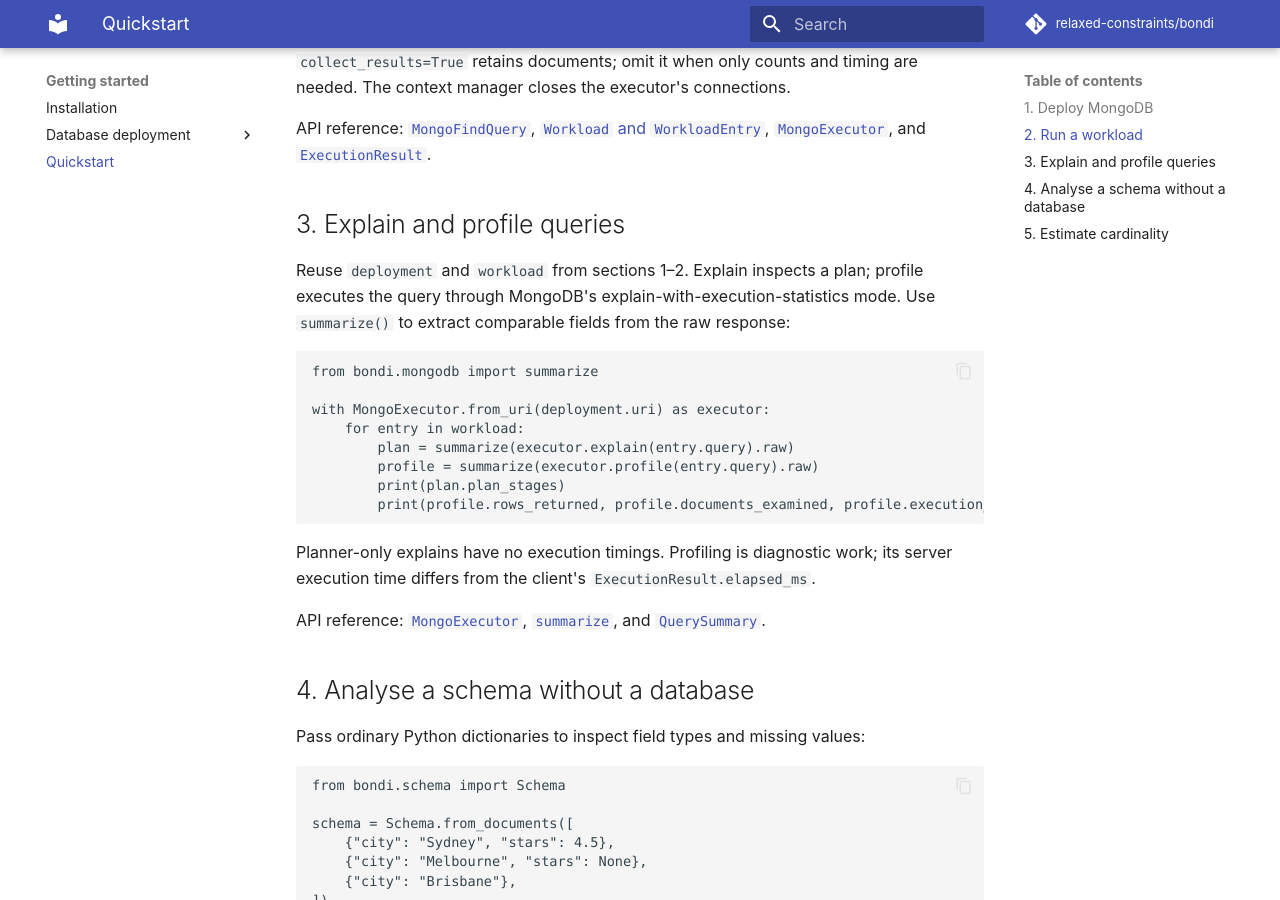
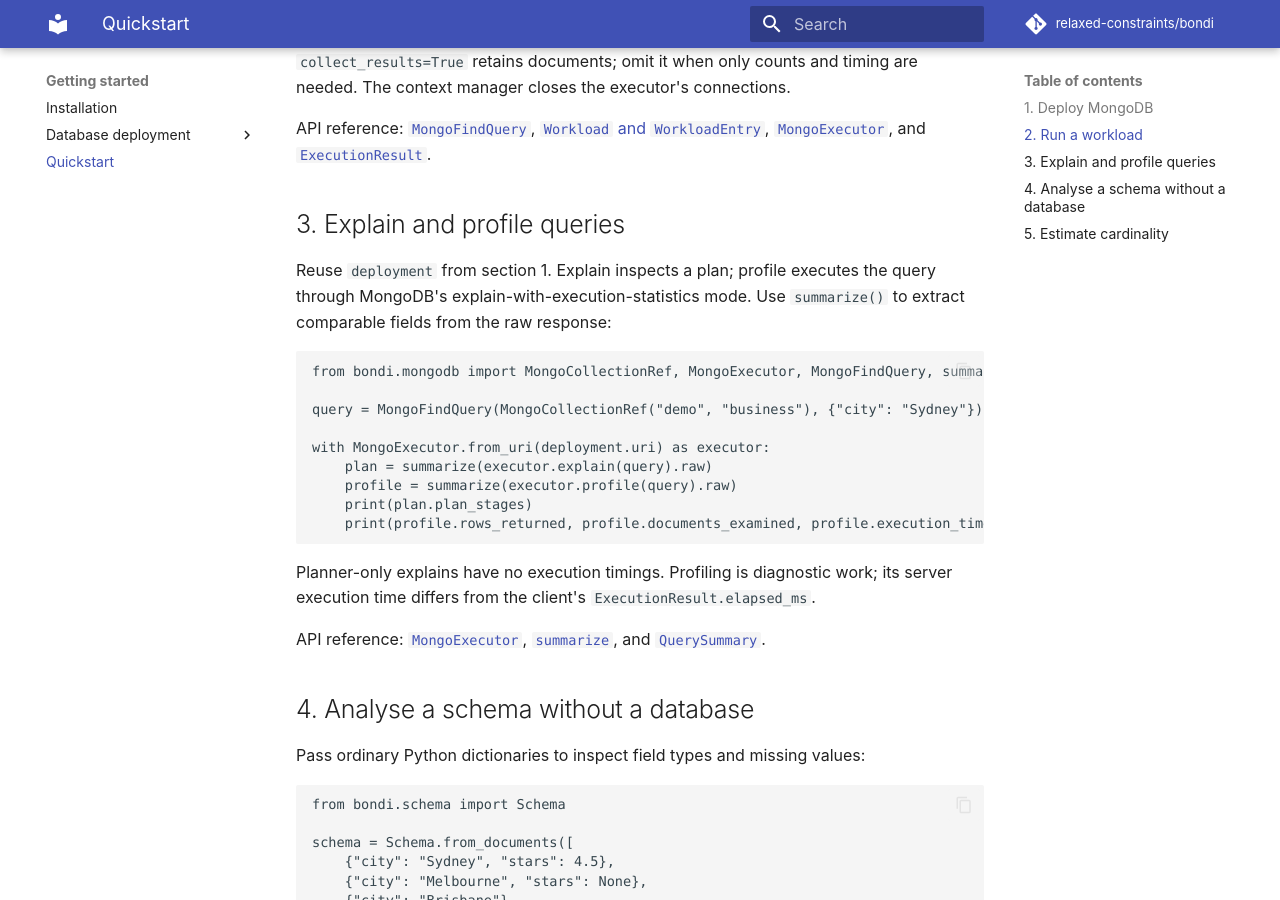
Before and after one commit to relaxed-constraints/bondi, an MkDocs documentation site: the page built from docs/quickstart.md, in a window 1280 px wide and 900 px high, scrolled down 1272 px. Built offline with MkDocs 1.6.1 and Material for MkDocs 9.7.7, drawn with Linux system fonts in a browser that asks for light colours; comment, search, counter and statistics services are not loaded.

Commit message:
docs: make quickstart profiling example use its own query

````diff
--- a/docs/quickstart.md
+++ b/docs/quickstart.md
@@ -65,19 +65,20 @@ API reference: [`MongoFindQuery`](reference/mongodb/queries.md#bondi.mongodb.Mon
 
 ## 3. Explain and profile queries
 
-Reuse `deployment` and `workload` from sections 1–2. Explain inspects a plan;
+Reuse `deployment` from section 1. Explain inspects a plan;
 profile executes the query through MongoDB's explain-with-execution-statistics mode.
 Use `summarize()` to extract comparable fields from the raw response:
 
 ```python
-from bondi.mongodb import summarize
+from bondi.mongodb import MongoCollectionRef, MongoExecutor, MongoFindQuery, summarize
+
+query = MongoFindQuery(MongoCollectionRef("demo", "business"), {"city": "Sydney"})
 
 with MongoExecutor.from_uri(deployment.uri) as executor:
-    for entry in workload:
-        plan = summarize(executor.explain(entry.query).raw)
-        profile = summarize(executor.profile(entry.query).raw)
-        print(plan.plan_stages)
-        print(profile.rows_returned, profile.documents_examined, profile.execution_time_ms)
+    plan = summarize(executor.explain(query).raw)
+    profile = summarize(executor.profile(query).raw)
+    print(plan.plan_stages)
+    print(profile.rows_returned, profile.documents_examined, profile.execution_time_ms)
 ```
 
 Planner-only explains have no execution timings. Profiling is diagnostic work;
````
